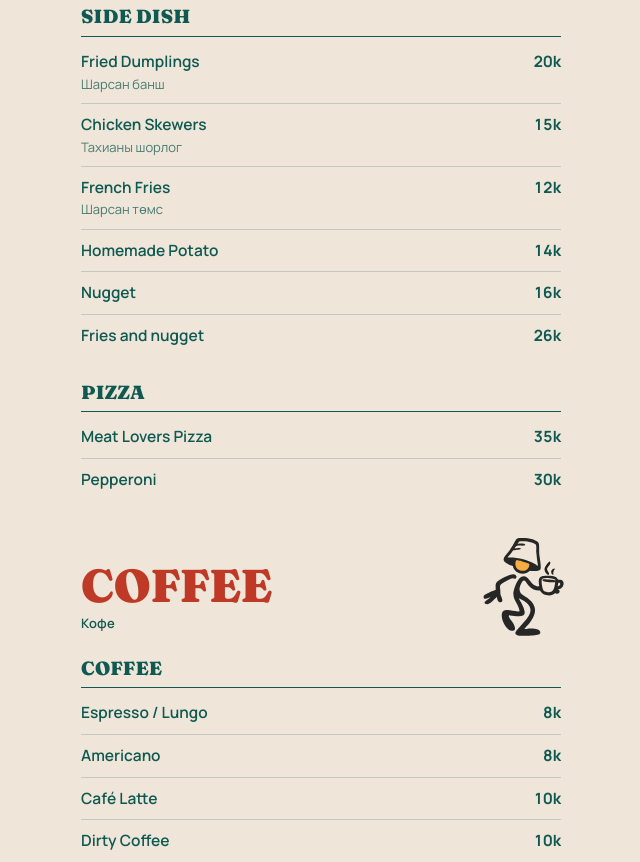
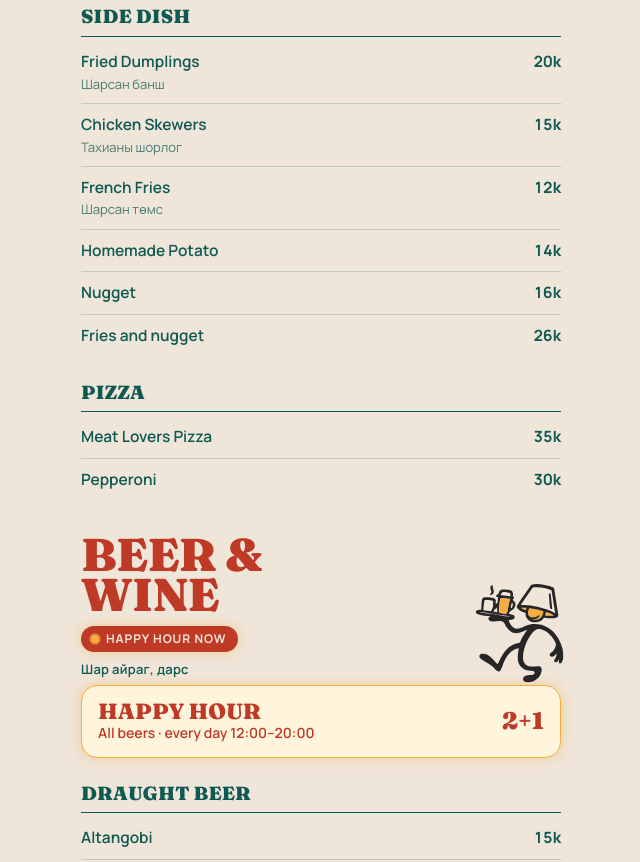
Before and after one commit to temodeart/raitaqrmenu, a plain HTML site: page index.html in a window 1280 px wide. Shown: the part 1938-2800 px from the top of the page, without its empty margins (319-959 px from the left). Drawn offline with Linux system fonts and the light colour scheme.

Commit message:
Happy hour: all beers 2+1, 12:00-20:00
Co-Authored-By: Claude Opus 5.5 <noreply@anthropic.com>
Claude-Session: https://claude.ai/code/session_01L2jSbFNogn9xeULTqWc1jM

```diff
--- a/index.html
+++ b/index.html
@@ -82,6 +82,8 @@
   .special span{font-size:14px;font-weight:600}
   .h-price{text-transform:none;font-size:.6em;margin-left:.35em;color:var(--teal);vertical-align:.12em;white-space:nowrap}
   .today{background:var(--red);color:var(--cream);border-radius:999px;padding:3px 10px;font-size:11px;letter-spacing:.06em;text-transform:uppercase}
+  .special.happy{margin:6px 0 0}
+  .special.happy.on{background:#FFF4DC;border:1.5px solid var(--amber);animation:glow 2.4s ease-in-out infinite}
   .special .pr{font-family:var(--display);font-size:24px}
 
   /* Footer */
@@ -92,7 +94,7 @@
   footer a{color:var(--cream);font-weight:700}
   .toast{position:fixed;left:50%;bottom:24px;transform:translate(-50%,20px);opacity:0;background:var(--ink);color:var(--cream);padding:10px 16px;border-radius:999px;font-size:14px;font-weight:600;transition:.25s;pointer-events:none;z-index:9}
   .toast.on{opacity:1;transform:translate(-50%,0)}
-  @media (prefers-reduced-motion:reduce){main.fade,.chip.live,.dot,.serving{animation:none}.chip.live{box-shadow:0 0 0 3px #F7AC4266}}
+  @media (prefers-reduced-motion:reduce){main.fade,.chip.live,.dot,.serving,.special.happy.on{animation:none}.chip.live{box-shadow:0 0 0 3px #F7AC4266}}
 </style>
 </head>
 <body>
@@ -146,7 +148,7 @@ const MENU = [
     { name:'Liqueur', items:[['Jägermeister',null,[20,280]],['Choya',null,[22,180]]] },
   ]},
 
-  { id:'beer-wine', name:'Beer & Wine', mn:'Шар айраг, дарс', art:'beer', groups:[
+  { id:'beer-wine', name:'Beer & Wine', mn:'Шар айраг, дарс', art:'beer', happy:true, groups:[
     { name:'Draught beer', items:[['Altangobi',null,15],['Sengur',null,13]] },
     { name:'Bottled beer', items:[['Asahi','0.33 L',16],['Corona','0.33 L',16],['Kaltenberg',null,14],['Borgio',null,14]] },
     { name:'House wine', note:'By the glass', items:[['House white wine',null,20],['House red wine',null,18]] },
@@ -219,15 +221,24 @@ const weekday = () => { const d = todayUB(); return d >= 1 && d <= 5; };
 function isDay(){ const h = hourUB(); return h >= DAY_FROM && h < EVENING_FROM; }
 function isServing(){ const h = hourUB(); return weekday() && h >= SERVE_FROM && h < SERVE_TO; }
 function isLunchTime(){ const h = hourUB(); return weekday() && h >= DAY_FROM && h < SERVE_TO; }
+/* Happy hour: every day 12:00–19:59, all beers 2+1. Beer & Wine moves up while it runs. */
+const HAPPY_FROM = 12, HAPPY_TO = 20;
+function isHappy(){ const h = hourUB(); return h >= HAPPY_FROM && h < HAPPY_TO; }
+function liveFor(id){ return (id === 'lunch' && isServing()) || (id === 'beer-wine' && isHappy()); }
 function ordered(){
-  const order = isDay() ? DAY_ORDER : NIGHT_ORDER;
+  let order = isDay() ? DAY_ORDER : NIGHT_ORDER;
+  if (isHappy()){
+    order = order.filter(id => id !== 'beer-wine');
+    if (isDay()) order.splice(order.indexOf('food') + 1, 0, 'beer-wine');
+    else order.unshift('beer-wine');
+  }
   const byId = id => MENU.find(c => c.id === id);
   const main = order.map(byId).filter(Boolean);
   const extra = MENU.filter(c => c.id !== 'lunch' && !order.includes(c.id));
   const lunch = MENU.filter(c => c.id === 'lunch');
   return isLunchTime() ? [...lunch, ...main, ...extra] : [...main, ...extra, ...lunch];
 }
-function stateKey(){ return [isServing(), isDay(), isLunchTime()].join(); }
+function stateKey(){ return [isServing(), isDay(), isLunchTime(), isHappy()].join(); }
 function todayUB(){ try { return ['Sun','Mon','Tue','Wed','Thu','Fri','Sat'].indexOf(new Intl.DateTimeFormat('en-US',{weekday:'short',timeZone:'Asia/Ulaanbaatar'}).format(new Date())); } catch(e){ return new Date().getDay(); } }
 let cat = 'all';
 const h0 = location.hash.slice(1);
@@ -236,7 +247,7 @@ if (MENU.some(c => c.id === h0)) cat = h0;
 function chips(){
   const list = [{id:'all',name:'All'}, ...ordered()];
   $('#cats').innerHTML = list.map(c =>
-    `<button class="chip${c.id==='lunch'&&isServing()?' live':''}" data-cat="${c.id}" aria-pressed="${c.id===cat}">${c.id==='lunch'&&isServing()?'<i class="dot" aria-hidden="true"></i>':''}${c.name}${c.id==='lunch'&&isServing()?'<span class="sr"> — serving now</span>':''}</button>`).join('');
+    `<button class="chip${liveFor(c.id)?' live':''}" data-cat="${c.id}" aria-pressed="${c.id===cat}">${liveFor(c.id)?'<i class="dot" aria-hidden="true"></i>':''}${c.name}${liveFor(c.id)?`<span class="sr"> — ${c.id==='lunch'?'serving now':'happy hour now'}</span>`:''}</button>`).join('');
 }
 
 function rowHTML([n,d,p], two){
@@ -262,10 +273,11 @@ function catHTML(c){
       : `<div class="g-head one"><h3>${g.name}</h3>${g.day===todayUB()?'<span class="today">Today</span>':g.note?`<span>${g.note}</span>`:''}</div>`;
     return `<div class="group">${head}${g.items.map(i => rowHTML(i, two)).join('')}</div>`;
   }).join('');
+  const hh = c.happy ? `<div class="special happy${isHappy()?' on':''}"><div><b>Happy hour</b><span>All beers · every day 12:00–20:00</span></div><span class="pr">2+1</span></div>` : '';
   const sp = c.special ? `<div class="special"><div><b>${c.special[0]}</b><span>${c.special[1]}</span></div><span class="pr">${k(c.special[2])}</span></div>` : '';
   return `<section class="cat" id="s-${c.id}" aria-labelledby="h-${c.id}">
-    <div class="cat-head"><div><h2 id="h-${c.id}">${c.name.replace(' & ', ' &amp;<br>')}${c.lunch?`<span class="h-price">${k(c.lunch.price)}</span>`:''}</h2>${c.lunch&&isServing()?'<span class="serving"><i class="dot"></i>Serving now</span>':''}<p>${c.mn}</p></div>${art}</div>
-    ${groups}${sp}</section>`;
+    <div class="cat-head"><div><h2 id="h-${c.id}">${c.name.replace(' & ', ' &amp;<br>')}${c.lunch?`<span class="h-price">${k(c.lunch.price)}</span>`:''}</h2>${c.lunch&&isServing()?'<span class="serving"><i class="dot"></i>Serving now</span>':''}${c.happy&&isHappy()?'<span class="serving"><i class="dot"></i>Happy hour now</span>':''}<p>${c.mn}</p></div>${art}</div>
+    ${hh}${groups}${sp}</section>`;
 }
 
 function render(animate){
```
Also changed, not shown: 1 other file.
